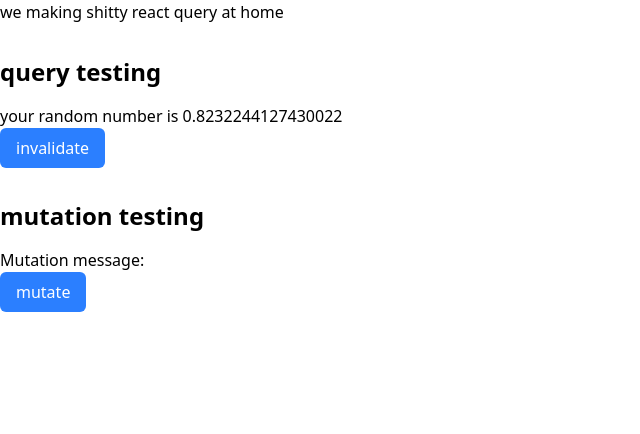
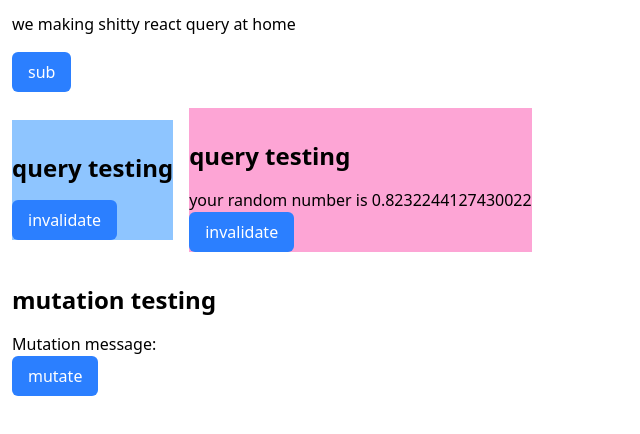
Before and after one commit to bmdavis419/effect-plus-sveltekit, a SvelteKit app: page /europa in a window 1280 px wide. Shown: the top 434 px of the page, without its empty margins (0-640 px from the left). Built offline with nearby package versions, Linux system fonts and the light colour scheme.

Commit message:
locks are in progress

```diff
--- a/src/routes/europa/+layout.svelte
+++ b/src/routes/europa/+layout.svelte
@@ -6,4 +6,6 @@
 	createEuropaClient();
 </script>
 
-{@render children()}
+<div class="p-3">
+	{@render children()}
+</div>
--- a/src/routes/europa/+page.svelte
+++ b/src/routes/europa/+page.svelte
@@ -1,22 +1,11 @@
 <script lang="ts">
+	import { createFirstQuery } from './clientHelpers.js';
+	import QuerySub from './components/QuerySub.svelte';
 	import { getEuropaClient } from './europaClient.svelte.js';
 
 	const client = getEuropaClient();
 
-	const myFirstQuery = client.createQuery({
-		queryFn: async () => {
-			console.log('big boy got run');
-			const randomNumber = Math.random();
-			// await new Promise((resolve) => setTimeout(resolve, 100));
-
-			// if (randomNumber > 0.5) {
-			// 	throw new Error('random number is too big');
-			// }
-
-			return randomNumber;
-		},
-		queryKey: ['lul']
-	});
+	const myFirstQuery = createFirstQuery();
 
 	const myFirstMutation = client.createMutation({
 		mutationFn: async (input: { name: string }) => {
@@ -44,6 +33,12 @@
 
 <div>we making shitty react query at home</div>
 
+<nav class="flex gap-4 py-4">
+	<a href="/europa/sub" class="rounded-md bg-blue-500 px-4 py-2 text-white">sub</a>
+</nav>
+
+<div class="flex flex-row items-center gap-4">
+	<div class="bg-blue-300">
 		<h2 class="pt-8 pb-4 text-2xl font-bold">query testing</h2>
 
 		{#if myFirstQuery.isLoading}
@@ -54,9 +49,16 @@
 			<div>your random number is {myFirstQuery.data}</div>
 		{/if}
 
-<button onclick={() => myFirstQuery.refetch()} class="rounded-md bg-blue-500 px-4 py-2 text-white">
+		<button
+			onclick={() => myFirstQuery.refetch()}
+			class="rounded-md bg-blue-500 px-4 py-2 text-white"
+		>
 			{myFirstQuery.isLoading ? 'loading...' : 'invalidate'}
 		</button>
+	</div>
+
+	<QuerySub />
+</div>
 
 <h2 class="pt-8 pb-4 text-2xl font-bold">mutation testing</h2>
 
--- /dev/null
+++ b/src/routes/europa/clientHelpers.ts
@@ -0,0 +1,20 @@
+import { getEuropaClient } from './europaClient.svelte.js';
+
+export const createFirstQuery = () => {
+	const client = getEuropaClient();
+
+	return client.createQuery({
+		queryFn: async () => {
+			console.log('big boy got run');
+			const randomNumber = Math.random();
+			// await new Promise((resolve) => setTimeout(resolve, 100));
+
+			// if (randomNumber > 0.5) {
+			// 	throw new Error('random number is too big');
+			// }
+
+			return randomNumber;
+		},
+		queryKey: ['lul']
+	});
+};
--- /dev/null
+++ b/src/routes/europa/components/QuerySub.svelte
@@ -0,0 +1,24 @@
+<script>
+	import { createFirstQuery } from '../clientHelpers.js';
+
+	const myFirstQuery = createFirstQuery();
+</script>
+
+<div class="bg-pink-300">
+	<h2 class="pt-8 pb-4 text-2xl font-bold">query testing</h2>
+
+	{#if myFirstQuery.isLoading}
+		<div>loading...</div>
+	{:else if myFirstQuery.error}
+		<div>error: {myFirstQuery.error.message}</div>
+	{:else if myFirstQuery.data}
+		<div>your random number is {myFirstQuery.data}</div>
+	{/if}
+
+	<button
+		onclick={() => myFirstQuery.refetch()}
+		class="rounded-md bg-blue-500 px-4 py-2 text-white"
+	>
+		{myFirstQuery.isLoading ? 'loading...' : 'invalidate'}
+	</button>
+</div>
--- /dev/null
+++ b/src/routes/europa/europaCache.ts
@@ -0,0 +1,13 @@
+export class EuropaCache {
+	private cache: Map<string, any> = new Map();
+
+	constructor() {}
+
+	get(key: string) {
+		return this.cache.get(key);
+	}
+
+	set(key: string, value: any) {
+		this.cache.set(key, value);
+	}
+}
--- a/src/routes/europa/europaClient.svelte.ts
+++ b/src/routes/europa/europaClient.svelte.ts
@@ -12,9 +12,13 @@ import {
 	type EuropaMutationDef,
 	type EuropaMutationOptions
 } from './europaMutation';
+import { EuropaCache } from './europaCache';
+import { EuropaLock } from './europaLock';
 
 class EuropaClient {
 	private queries: AnyEuropaQuery[] = [];
+	private cache: EuropaCache = new EuropaCache();
+	private lock: EuropaLock = new EuropaLock();
 
 	constructor() {
 		$effect(() => {
@@ -144,6 +148,7 @@ class EuropaClient {
 
 		$effect(() => {
 			const run = async () => {
+				console.log('QUERY IS RUNNING');
 				try {
 					isLoading = true;
 					error = undefined;
@@ -154,10 +159,11 @@ class EuropaClient {
 				} finally {
 					isLoading = false;
 				}
+				console.log('QUERY IS DONE');
 			};
 
 			if (_def.options.refetchOnMount) {
-				run();
+				this.lock.lock(_def.key.toString(), run);
 			}
 		});
 
--- /dev/null
+++ b/src/routes/europa/europaLock.ts
@@ -0,0 +1,27 @@
+export class EuropaLock {
+	private promisesMap = new Map<string, Promise<any>>();
+
+	constructor() {}
+
+	async lock(key: string, fn: () => Promise<any>) {
+		console.log('in the lock');
+		if (this.promisesMap.has(key)) {
+			const promise = this.promisesMap.get(key);
+
+			console.log('returning existing promise', promise);
+			return this.promisesMap.get(key);
+		}
+
+		console.log('LOCKING', key);
+
+		const promise = fn();
+		this.promisesMap.set(key, promise);
+		return promise;
+	}
+}
+
+// steps:
+// 1. check if there is a promise running for this key
+// 2. if there is no promise running, create a new promise and add it to the map
+// 3. if there is a promise running, return the promise
+// 4. when the promise resolves, remove it from the map
--- /dev/null
+++ b/src/routes/europa/sub/+page.svelte
@@ -0,0 +1,25 @@
+<script>
+	import { createFirstQuery } from '../clientHelpers.js';
+
+	const myFirstQuery = createFirstQuery();
+</script>
+
+<div>sub</div>
+
+<nav class="flex gap-4">
+	<a href="/europa" class="rounded-md bg-blue-500 px-4 py-2 text-white">home</a>
+</nav>
+
+<h2 class="pt-8 pb-4 text-2xl font-bold">query testing</h2>
+
+{#if myFirstQuery.isLoading}
+	<div>loading...</div>
+{:else if myFirstQuery.error}
+	<div>error: {myFirstQuery.error.message}</div>
+{:else if myFirstQuery.data}
+	<div>your random number is {myFirstQuery.data}</div>
+{/if}
+
+<button onclick={() => myFirstQuery.refetch()} class="rounded-md bg-blue-500 px-4 py-2 text-white">
+	{myFirstQuery.isLoading ? 'loading...' : 'invalidate'}
+</button>
```
Lines whose indentation alone changed are shown as unchanged.
